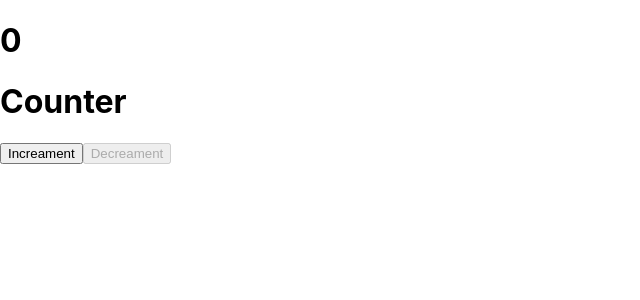
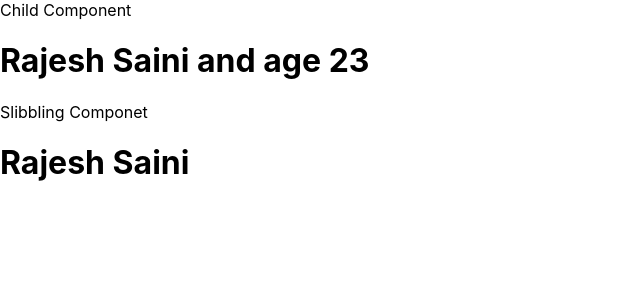
Before and after one commit to saini9485/React-Interview_Questions, a React (Create React App) app: page / in a window 1280 px wide. Shown: the top 300 px of the page, without its empty margins (0-640 px from the left). Built offline with nearby package versions, Linux system fonts and the light colour scheme.

Commit message:
passing data in react

```diff
--- a/src/App.js
+++ b/src/App.js
@@ -12,11 +12,22 @@
 import { Counter1 } from './components/counter/Counter1';
 
 import './App.css';
+import { ToDo } from './components/ToDo';
+import { ChildToParent } from './components/dataPassing/ChildToParent';
+import { ParentToChild } from './components/dataPassing/ParentToChild';
+import { Slibbling } from './components/dataPassing/Slibbling';
 
 
 
 
 function App() {
+
+// passing data parent to child
+const name = "Rajesh Saini"
+const age = 23
+
+
+
   return (
     <div>
       {/* <Counter /> */}
@@ -30,7 +41,11 @@ function App() {
       {/* <CounterIncrementD/> */}
       {/* <Timer/> */}
       {/* <RenderElement/> */}
-      <Counter1/>
+      {/* <Counter1/> */}
+      {/* <ToDo/> */}
+      {/* <ChildToParent/> */}
+      <ParentToChild name = {name} age ={age}/>
+      <Slibbling name = {name}/>
     </div>
 
 
--- a/src/components/AppendCounter.jsx
+++ b/src/components/AppendCounter.jsx
@@ -6,6 +6,7 @@ export function AppendCounter() {
   const handleIncrement = () => {
     setCount([...count, count[count.length - 1] + 1]);
   };
+
 
   const handleDecrement = () => {
     setCount([...count.slice(0, count.length - 1)]);
--- /dev/null
+++ b/src/components/ToDo.jsx
@@ -0,0 +1,11 @@
+import React from 'react'
+
+export  function ToDo() {
+
+  return (
+    <div>
+        ToDo
+
+        </div>
+  )
+}
--- /dev/null
+++ b/src/components/dataPassing/ChildToParent.jsx
@@ -0,0 +1,9 @@
+import React from "react"
+
+export function ChildToParent (){
+    return (
+        <>
+        <h2>child to parent </h2>
+        </>
+    )
+}
--- /dev/null
+++ b/src/components/dataPassing/ParentToChild.jsx
@@ -0,0 +1,11 @@
+import React from 'react'
+
+export  function ParentToChild({name,age}) {
+
+  return (
+    <div>
+        Child Component
+        <h1>{name} and age {age}</h1>
+        </div>
+  )
+}
--- /dev/null
+++ b/src/components/dataPassing/Slibbling.jsx
@@ -0,0 +1,10 @@
+import React from 'react'
+
+export  function Slibbling({name}) {
+  return (
+    <div>
+        Slibbling Componet
+        <h1>{name}</h1>
+        </div>
+  )
+}
```
